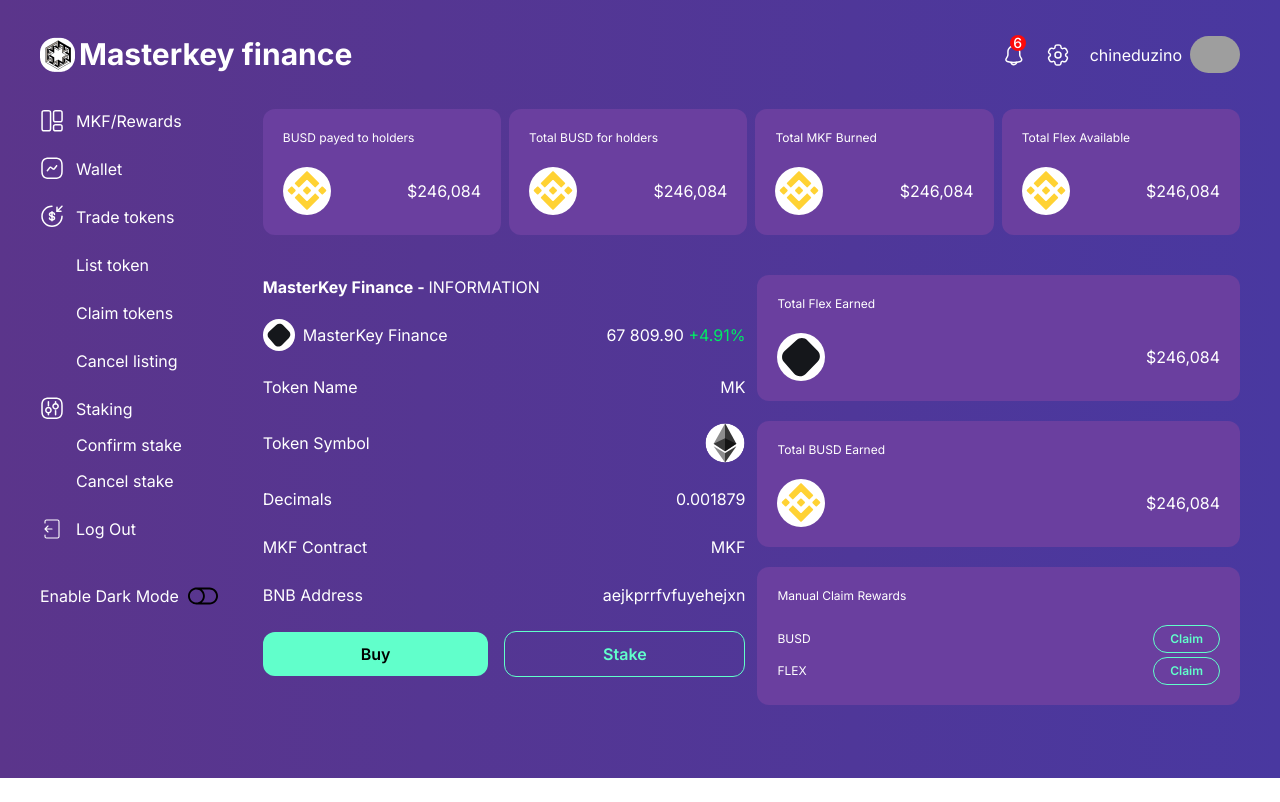
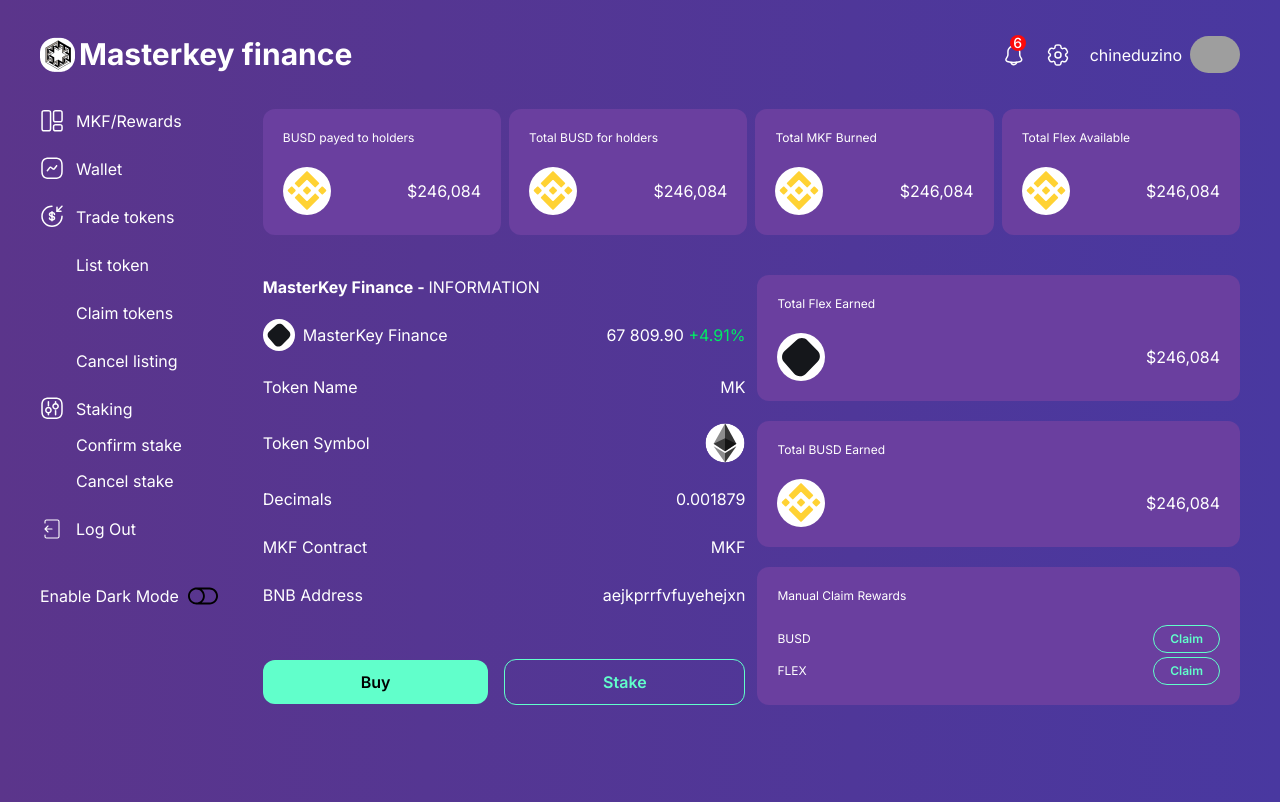
Before and after one commit to oghenevovwero/masterkey, a Next.js app: page /dashboard in a window 1280 px wide. Built offline with nearby package versions, Linux system fonts and the light colour scheme; grey boxes are pictures that could not be loaded.

Commit message:
fixed button margin

```diff
--- a/components/dash-content-fills/mkf-rewards/mkf-rewards.tsx
+++ b/components/dash-content-fills/mkf-rewards/mkf-rewards.tsx
@@ -45,7 +45,7 @@
             <div>BNB Address</div>
             <div> aejkprrfvfuyehejxn </div>
           </div>
-          <div className="flex items-center justify-between mb-6">
+          <div className="flex items-center justify-between mb-6 mt-[52px]">
             <button className="py-2.5 px-4 flex-grow text-black bg-[#61FFCB] font-semibold rounded-[12px]">
               Buy
             </button>
```
